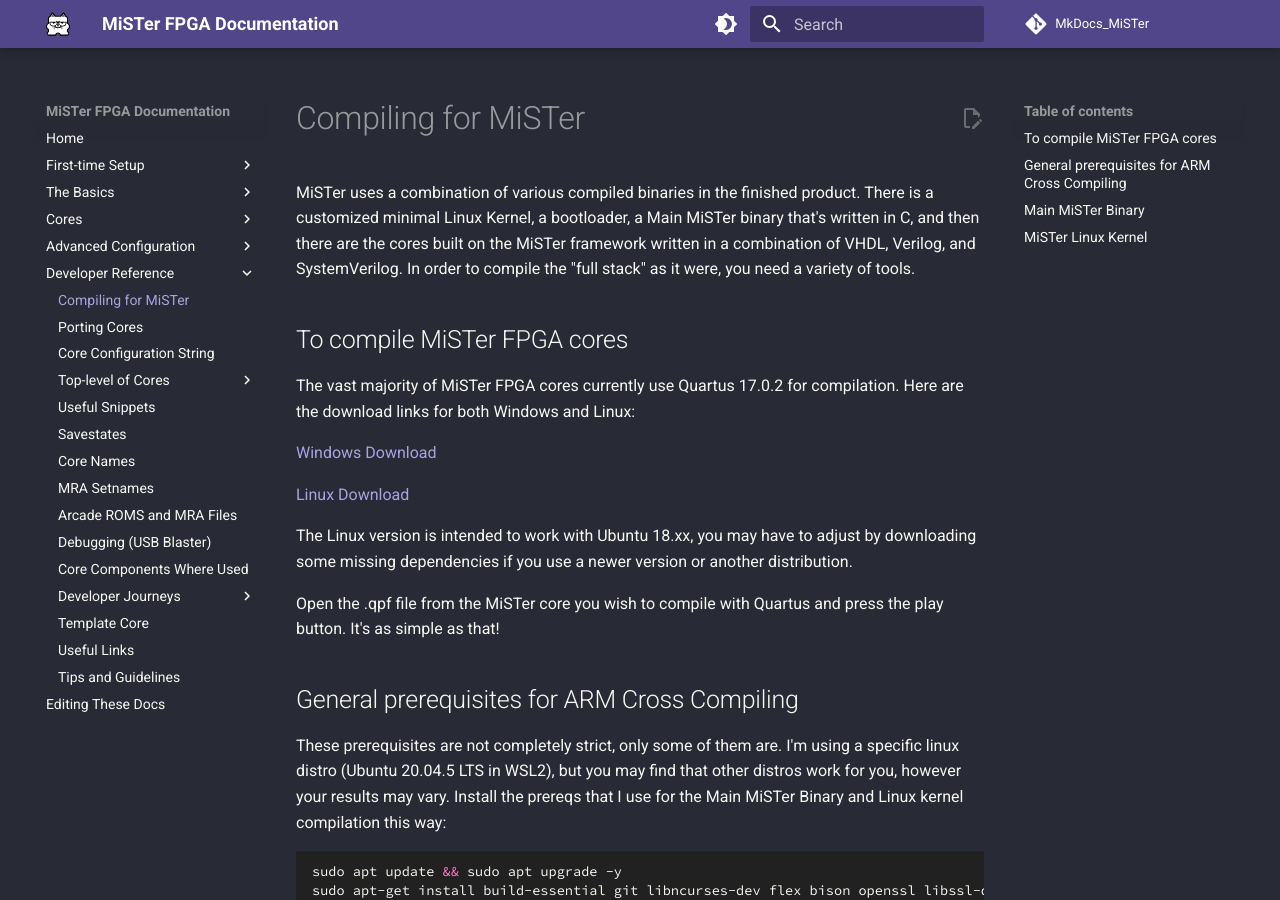
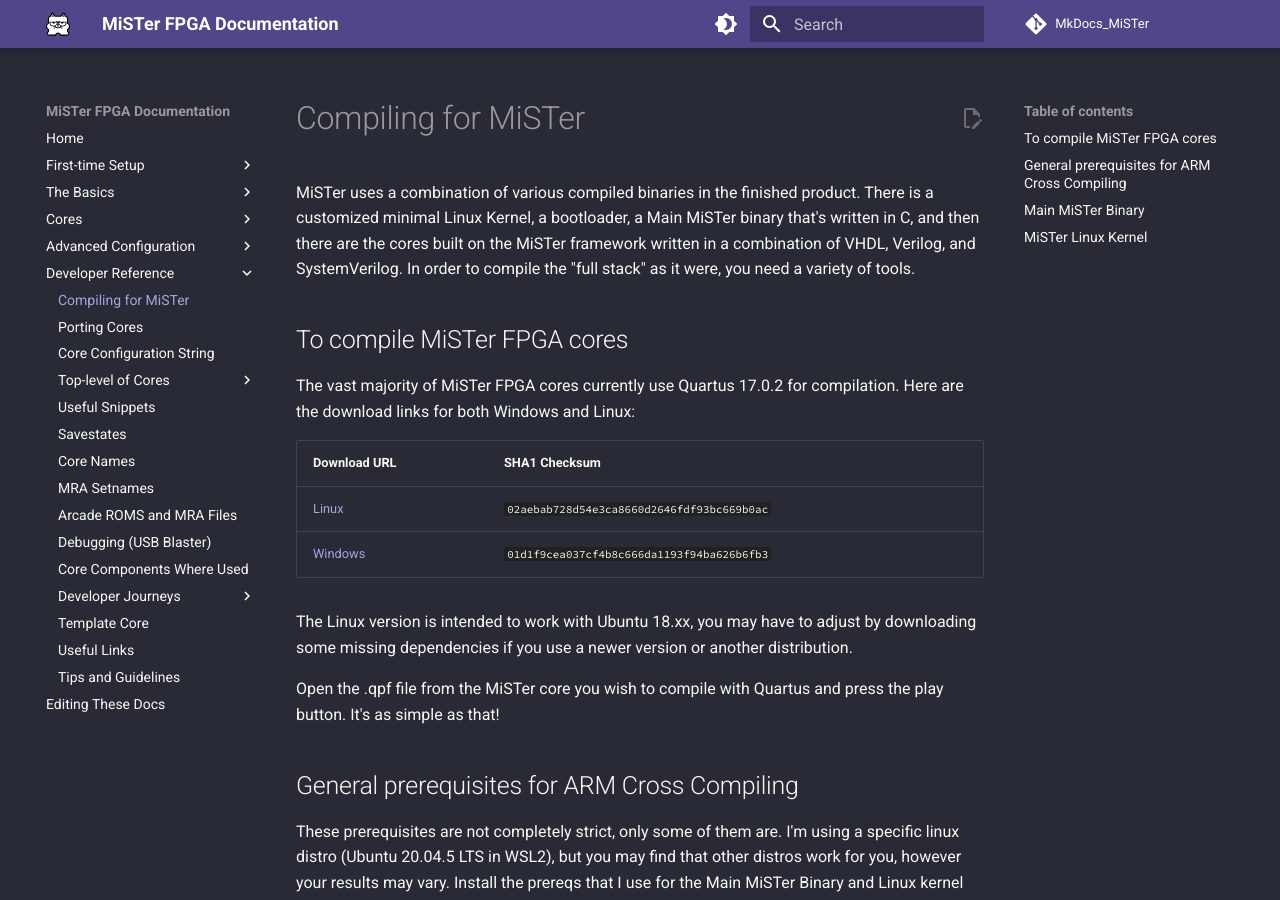
Before and after one commit to MiSTer-devel/MkDocs_MiSTer, an MkDocs documentation site: the page built from docs/developer/mistercompile.md, in a window 1280 px wide and 900 px high. Built offline with MkDocs 1.6.1 and Material for MkDocs 9.7.7, drawn with Linux system fonts in a browser that asks for light colours; comment, search, counter and statistics services are not loaded.

Commit message:
Added SHA1 checksums to Quartus download links

```diff
--- a/docs/developer/mistercompile.md
+++ b/docs/developer/mistercompile.md
@@ -4,9 +4,10 @@
 
 The vast majority of MiSTer FPGA cores currently use Quartus 17.0.2 for compilation. Here are the download links for both Windows and Linux:
 
-[Windows Download](https://download.altera.com/akdlm/software/acdsinst/17.0std.2/602/ib_tar/Quartus-lite-17.0.2.602-windows.tar){target=_blank}
-
-[Linux Download](https://download.altera.com/akdlm/software/acdsinst/17.0std.2/602/ib_tar/Quartus-lite-17.0.2.602-linux.tar){target=_blank}
+| Download URL                                                                                                                           | SHA1 Checksum                              |
+|----------------------------------------------------------------------------------------------------------------------------------------|--------------------------------------------|
+| [Linux](https://download.altera.com/akdlm/software/acdsinst/17.0std.2/602/ib_tar/Quartus-lite-17.0.2.602-linux.tar){target=_blank}     | `02aebab728d54e3ca8660d2646fdf93bc669b0ac` |
+| [Windows](https://download.altera.com/akdlm/software/acdsinst/17.0std.2/602/ib_tar/Quartus-lite-17.0.2.602-windows.tar){target=_blank} | `01d1f9cea037cf4b8c666da1193f94ba626b6fb3` |
 
 The Linux version is intended to work with Ubuntu 18.xx, you may have to adjust by downloading some missing dependencies if you use a newer version or another distribution.
 
```
